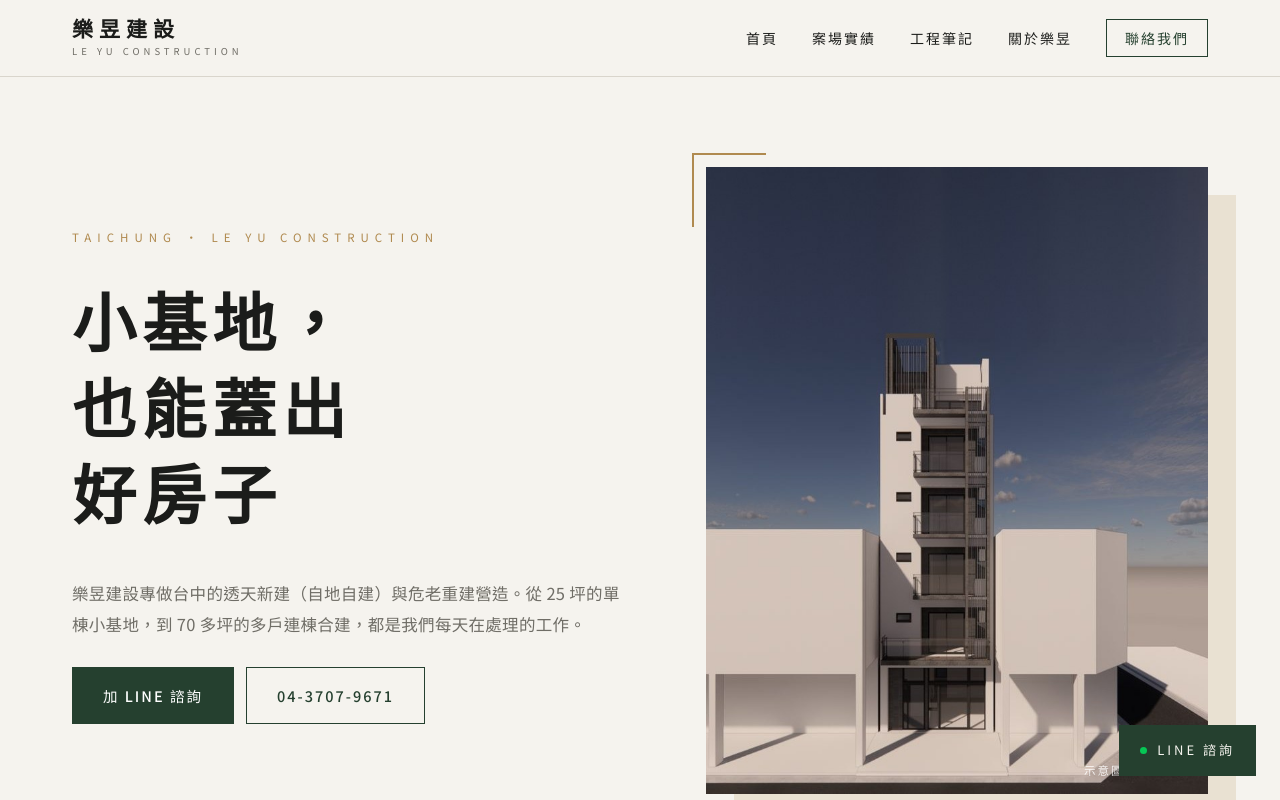
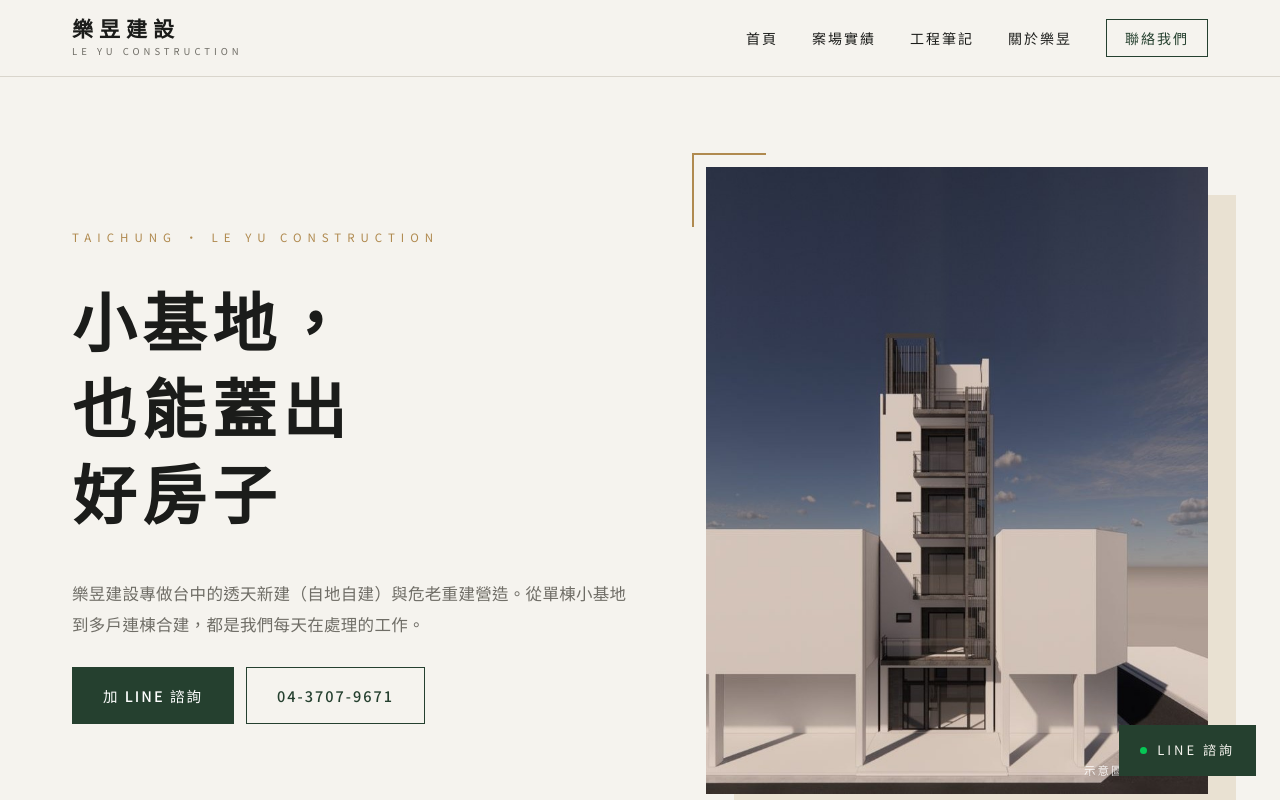
Before and after one commit to GztwE706/leyubuild, a plain HTML site: page index.html in a window 1280 px wide. Shown: the top 800 px of the page. Drawn offline with Linux system fonts and the light colour scheme.

Commit message:
Hero copy: drop ping numbers
Co-Authored-By: Claude Opus 5.5 <noreply@anthropic.com>
Claude-Session: https://claude.ai/code/session_01ThXRWXo7k9Mwd4YMxxGs7c

```diff
--- a/index.html
+++ b/index.html
@@ -6,7 +6,7 @@
 <script>window.dataLayer=window.dataLayer||[];function gtag(){dataLayer.push(arguments);}gtag('js',new Date());gtag('config','G-JQ2LMXZG2C');</script>
 <meta name="viewport" content="width=device-width,initial-scale=1">
 <title>樂昱建設｜台中透天新建・危老重建營造</title>
-<meta name="description" content="樂昱建設專做台中透天新建（自地自建）與危老重建營造，從 25 坪的單棟小基地到 70 多坪的多戶連棟合建。">
+<meta name="description" content="樂昱建設專做台中透天新建（自地自建）與危老重建營造，從單棟小基地到多戶連棟合建。">
 <link rel="icon" href="favicon.svg" type="image/svg+xml">
 <link rel="canonical" href="https://leyubuild.com.tw/">
 <meta property="og:type" content="website">
@@ -28,7 +28,7 @@
     <div class="txt">
       <span class="kicker">TAICHUNG ・ LE YU CONSTRUCTION</span>
       <h1>小基地，<br>也能蓋出<br>好房子</h1>
-      <p>樂昱建設專做台中的透天新建（自地自建）與危老重建營造。從 25 坪的單棟小基地，到 70 多坪的多戶連棟合建，都是我們每天在處理的工作。</p>
+      <p>樂昱建設專做台中的透天新建（自地自建）與危老重建營造。從單棟小基地到多戶連棟合建，都是我們每天在處理的工作。</p>
       <a class="btn line" href="https://line.me/R/ti/p/@481ytcmc" target="_blank" rel="noopener">加 LINE 諮詢</a><a class="btn ghost" href="tel:0437079671">04-3707-9671</a>
     </div>
     <div class="img" style="background-image:url(img/case-shunan-hero.jpg)"><small>示意圖・西屯案場</small></div>
```
